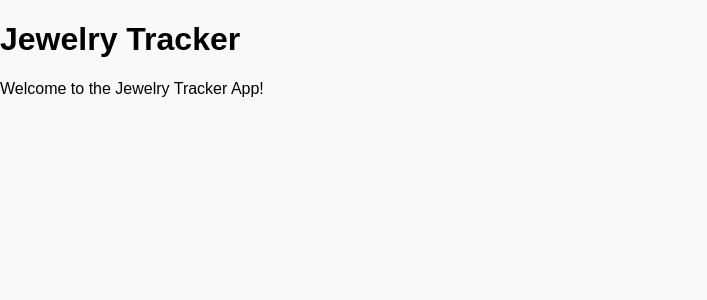
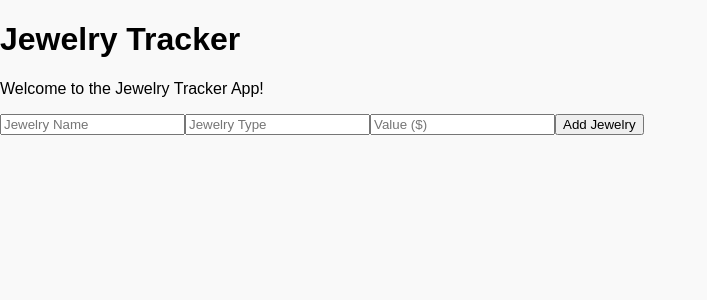
Before and after one commit to WizardE007/Savy-Inventory, a React app: page / in a window 1280 px wide. Shown: the top 300 px of the page, without its empty margins (0-707 px from the left). Built offline with nearby package versions, Linux system fonts and the light colour scheme; the HTML template or start-up script is replaced by a standard one.

Commit message:
inventoryForm.js is rendering on home page (App.js)

```diff
--- a/src/components/App.js
+++ b/src/components/App.js
@@ -4,12 +4,25 @@ import InventoryList from './InventoryList'
 import '../styles.css';
 
 const App = () => {
+  // stating to manage the list of jewelry items and track new jewelry that is added
+  const [items, setItems] = useState([]);
+  const addItem = (item) => {
+    setItems([...items, item]);
+  };
+
+
   return (
     <div>
       <h1>Jewelry Tracker</h1>
       <p>Welcome to the Jewelry Tracker App!</p>
+      <InventoryForm addItem={addItem}/>
+      {/* <InventoryList items={items} /> */}
     </div>
   );
 };
 
+
+
+
+
 export default App;
--- a/src/components/InventoryForm.js
+++ b/src/components/InventoryForm.js
@@ -1,5 +1,45 @@
 import React, { useState } from 'react';
 
 const InventoryForm = ({ addItem }) => {
+    const [name, setName] = useState('');
+    const [type, setType] = useState('');
+    const [value, setValue] = useState('');
 
-}
+    const handleSubmit = (e) => {
+        e.preventDefault();
+        addItem({ id: Date.now(), name, type, value });
+        setName('');
+        setType('');
+        setValue('');
+    };
+
+    return (
+        <form onSubmit={handleSubmit}>
+          <input
+            type="text"
+            placeholder="Jewelry Name"
+            value={name}
+            onChange={(e) => setName(e.target.value)}
+            required
+          />
+          <input
+            type="text"
+            placeholder="Jewelry Type"
+            value={type}
+            onChange={(e) => setType(e.target.value)}
+            required
+          />
+          <input
+            type="number"
+            placeholder="Value ($)"
+            value={value}
+            onChange={(e) => setValue(e.target.value)}
+            required
+          />
+          <button type="submit">Add Jewelry</button>
+        </form>
+      );
+
+};
+
+export default InventoryForm;
```
Also changed, not shown: 1 other file (tests, documents, lock files or other folders).
